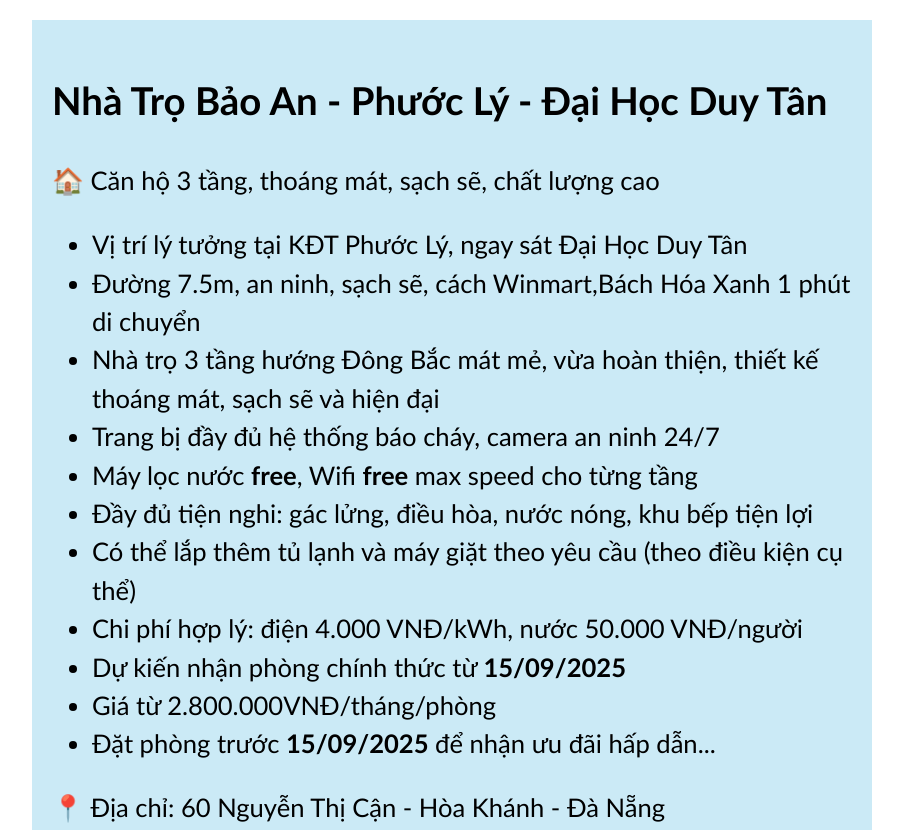
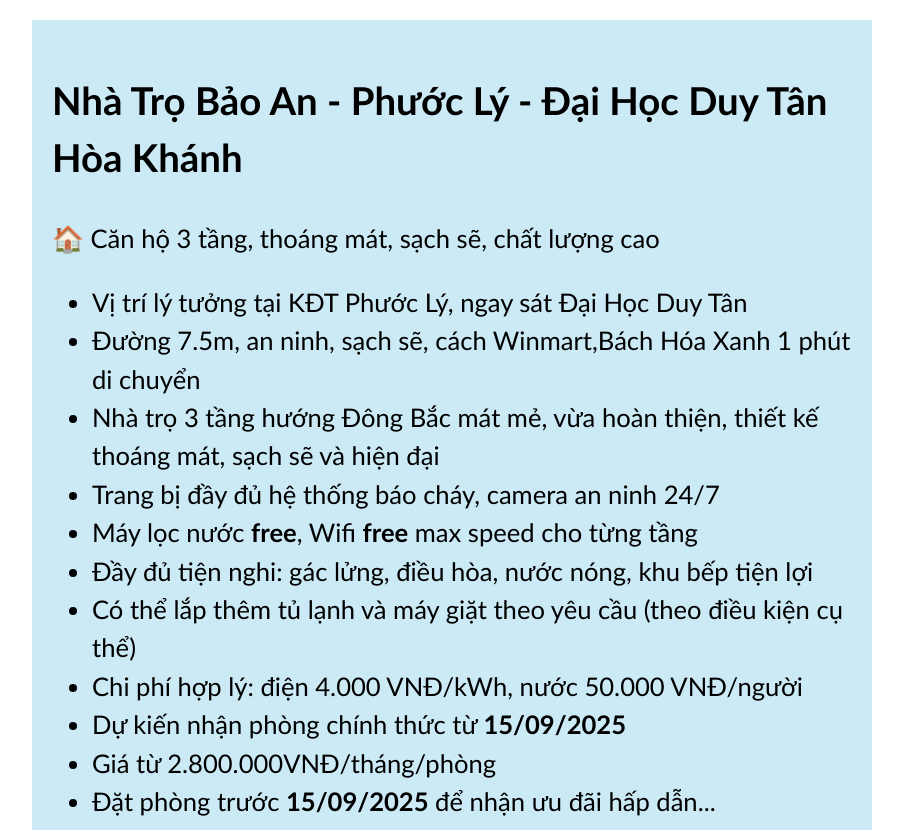
Before and after one commit to namsonvo2/baonam, a plain HTML site: page index.html in a window 1280 px wide. Shown: the top 830 px of the page, without its empty margins (208-1111 px from the left). Drawn offline with Linux system fonts and the light colour scheme.

Commit message:
Update info.html

```diff
--- a/info.html
+++ b/info.html
@@ -1,4 +1,4 @@
-<h2>Nhà Trọ Bảo An - Phước Lý - Đại Học Duy Tân</h2>
+<h2>Nhà Trọ Bảo An - Phước Lý - Đại Học Duy Tân Hòa Khánh</h2>
 <p>🏠 Căn hộ 3 tầng, thoáng mát, sạch sẽ, chất lượng cao</p>
 <ul>
   <li>Vị trí lý tưởng tại KĐT Phước Lý, ngay sát Đại Học Duy Tân</li>
```
